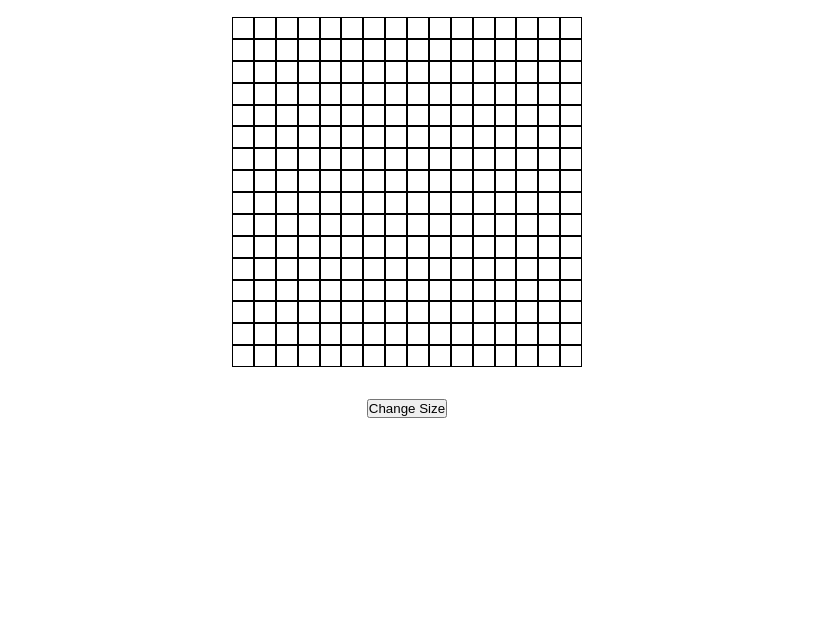
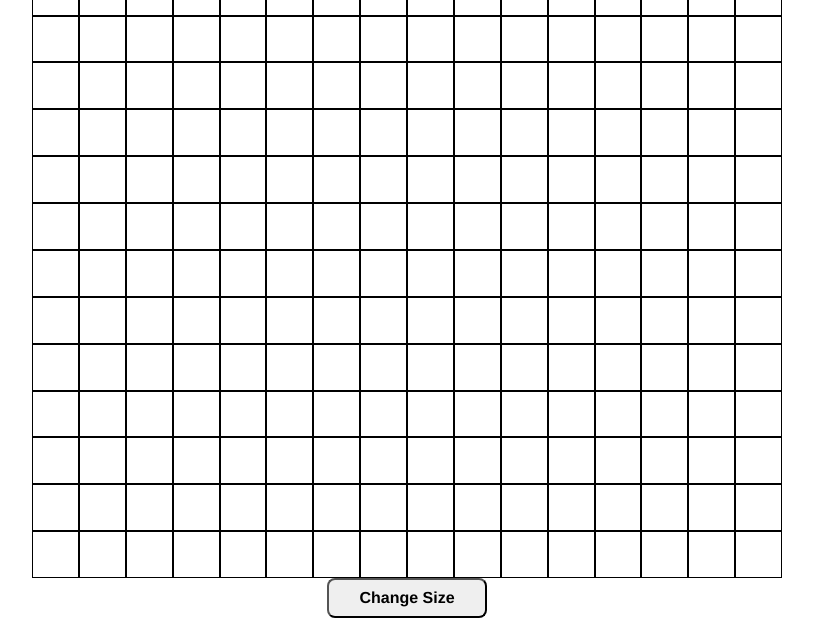
Before and after one commit to Dsigs/etch-a-sketch, a plain HTML site: page index.html in a window 1280 px wide. Shown: the part 217-835 px from the top of the page, without its empty margins (233-1046 px from the left). Before the commit the page ends 800 px from the top, so only its background shows below. Drawn offline with Linux system fonts and the light colour scheme.

Commit message:
Edit js and css to fix errors

```diff
--- a/javascript.js
+++ b/javascript.js
@@ -36,8 +36,8 @@ function createGrid(gridNum) {
 
 function gridSize() {
     grid.forEach((grid) => {
-        grid.style.width = (350 / gridNum) + "px";
-        grid.style.height = (350/ gridNum) + "px";
+        grid.style.width = (750 / gridNum) + "px";
+        grid.style.height = (750/ gridNum) + "px";
     })
 }
 
--- a/style.css
+++ b/style.css
@@ -2,6 +2,7 @@
     box-sizing: border-box;
     padding: 0;
     margin: 0;
+    font-family: 'Franklin Gothic Medium', 'Arial Narrow', Arial, sans-serif;
 }
 
 body {
@@ -9,18 +10,27 @@ body {
     overflow-y: hidden;
     display: flex;
     flex-direction: column;
-    gap: 2em;
-    justify-content: center;
+    justify-content: space-evenly;
     align-items: center;
 }
 
+h1 {
+    font-size: 2.5em;
+}
+
+.btn {
+    padding: 9px 30px;
+    font-size: 16px;
+    font-weight: bold;
+    border-radius: 8px;
+}
+
 #container {
-    width: 350px;
-    height: 350px;
+    width: 750px;
+    height: 750px;
     display: flex;
     justify-content: center;
     align-items: center;
-    border: 1px red solid;
 }
 
 .grid {
```
